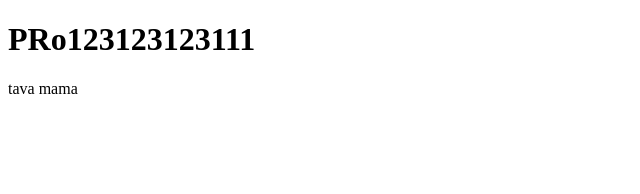
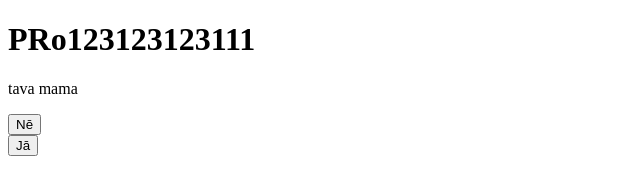
Before and after one commit to HierKommtDieSonne/manpatiksystemofadown, a plain HTML site: page index.html in a window 1280 px wide. Shown: the whole page, without its empty margins (0-640 px from the left). Drawn offline with Linux system fonts and the light colour scheme.

Commit message:
Add files via upload

```diff
--- a/index.html
+++ b/index.html
@@ -10,5 +10,9 @@
     <div>
         <p>tava mama</p>
     </div>
+    <button>Nē</button>
+    <section>
+        <button>Jā</button>
+    </section>
 </body>
 </html>
```
